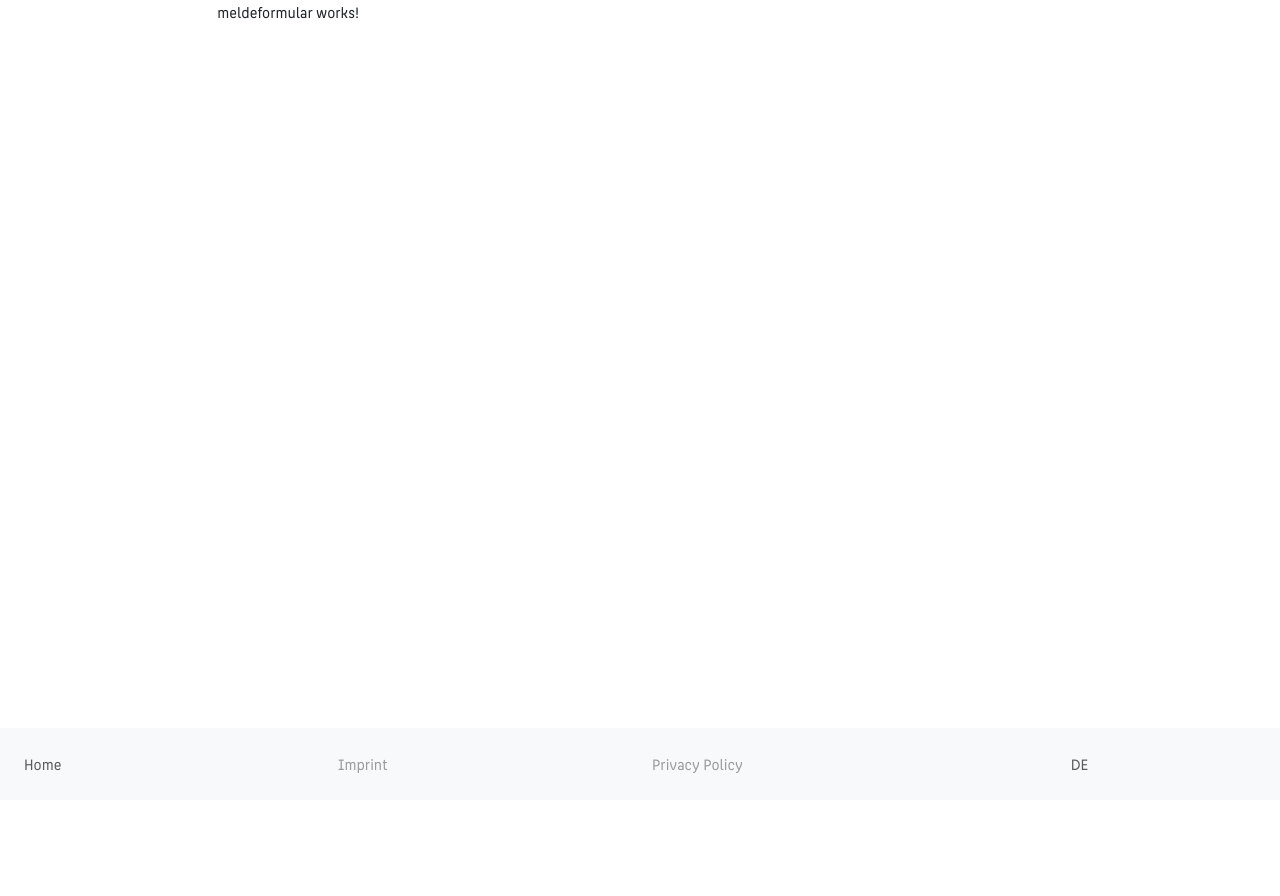
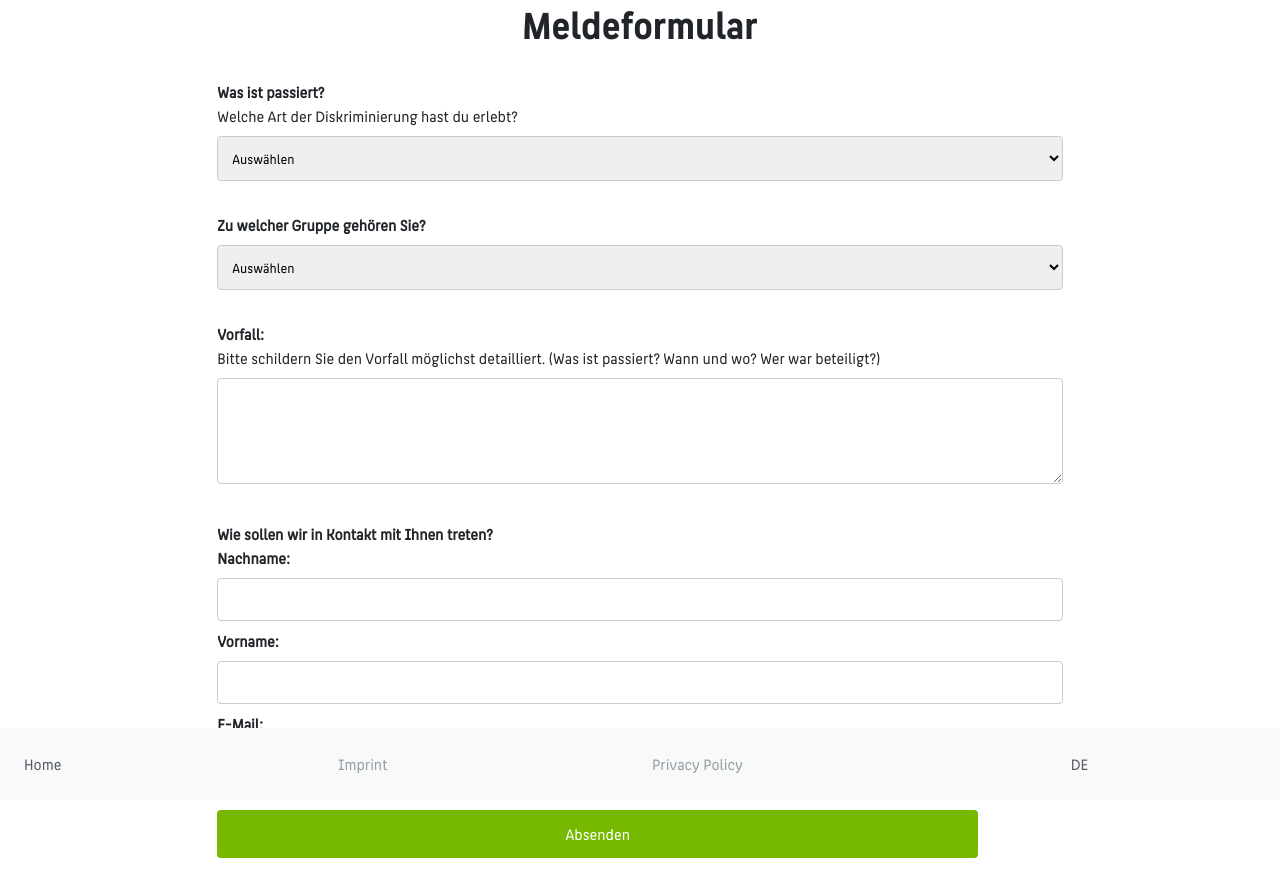
Before and after one commit to joha1na/AntidiskriminierungsAPP, an Angular app in the folder htw-antidiskriminierungsapp/: page /meldeformular in a window 1280 px wide. Shown: the top 896 px of the page. Before the commit the page ends 800 px from the top, so only its background shows below. Built offline with nearby package versions, Linux system fonts and the light colour scheme.

Commit message:
Meldeformular erstellt, Route vom Button hinzugefügt

```diff
--- a/htw-antidiskriminierungsapp/src/app/meldeformular/meldeformular.component.html
+++ b/htw-antidiskriminierungsapp/src/app/meldeformular/meldeformular.component.html
@@ -1 +1,58 @@
-<p>meldeformular works!</p>
+<h1>Meldeformular</h1>
+<br>
+<form (ngSubmit)="submitForm()" #contactForm="ngForm">
+    <div>
+        <label for="geschichte">Was ist passiert?</label>
+        <br>
+        Welche Art der Diskriminierung hast du erlebt?
+        <br>
+        <select id="geschichte" name="geschichte" required [(ngModel)]="formData.geschichte">
+          <option value="" disabled selected>Auswählen</option>
+          <option value="sexism">Sexismus</option>
+          <option value="racism">Rassismus</option>
+          <option value="Other">Other</option>
+          <!-- Weitere Kategorien hinzufügen -->
+        </select>
+      </div>
+      <br>
+    <div>
+        <label for="mitgliedergruppe">Zu welcher Gruppe gehören Sie?</label>
+        <br>
+        <select id="mitgliedergruppe" name="mitgliedergruppe" required [(ngModel)]="formData.mitgliedergruppe">
+          <option value="" disabled selected>Auswählen</option>
+          <option value="Student*in">Ich studiere an der HTW</option>
+          <option value="Professor*in">Ich bin an der HTW Berlin fest beschäftigt </option>
+          <option value="Lehrauftrag">Ich habe einen Lehrauftrag an der HTW</option>
+          <option value="professur">Ich habe an der HTW Berlin eine Professur inne</option>
+          <option value="gelaende">Mein Arbeitgeber ist zwar nicht die HTW, aber ich arbeite auf dem Gelände der Hochschule</option>
+          <option value="Other">Andere</option>
+          <!-- Weitere Kategorien hinzufügen -->
+        </select>
+      </div>
+      <br>
+
+      <div>
+      <label for="message">Vorfall:</label>
+      <br>
+      Bitte schildern Sie den Vorfall möglichst detailliert. (Was ist passiert? Wann und wo? Wer war beteiligt?)      <br>
+      <textarea id="message" name="message" rows="4" required [(ngModel)]="formData.message"></textarea>
+    </div>
+    <br>
+    <label>Wie sollen wir in Kontakt mit Ihnen treten?</label>
+    <div>
+        <label for="lastname">Nachname:</label>
+        <input type="text" id="lastname" name="lastname" required [(ngModel)]="formData.lastname">
+      </div>
+      <div>
+        <label for="firstname">Vorname:</label>
+        <input type="text" id="firstname" name="firstname" required [(ngModel)]="formData.firstname">
+      </div>
+      <div>
+        <label for="email">E-Mail:</label>
+        <input type="email" id="email" name="email" required [(ngModel)]="formData.email">
+      </div>
+    <button class="btn-primary "type="submit" [disabled]="!contactForm.valid">Absenden</button>
+  </form>
+  <br>
+  <br>
+  <br>
--- a/htw-antidiskriminierungsapp/src/app/meldeformular/meldeformular.component.ts
+++ b/htw-antidiskriminierungsapp/src/app/meldeformular/meldeformular.component.ts
@@ -1,15 +1,26 @@
-import { Component, OnInit } from '@angular/core';
+import { Component } from '@angular/core';
 
 @Component({
   selector: 'app-meldeformular',
   templateUrl: './meldeformular.component.html',
   styleUrls: ['./meldeformular.component.css']
 })
-export class MeldeformularComponent implements OnInit {
+export class MeldeformularComponent {
+  formData = {
+    mitgliedergruppe: '',
+    betroffenheit:'',
+    geschichte:'',
+    category: '',
+    lastname: '',
+    firstname:'',
+    email:'',
+    message: ''
+  };
 
-  constructor() { }
-
-  ngOnInit(): void {
+  submitForm() {
+    // Hier kannst du die Logik für das Absenden des Formulars implementieren,
+    // z. B. eine HTTP-Anfrage an den Server senden, um die Daten zu verarbeiten.
+    console.log('Formulardaten:', this.formData);
+    // Hier könnte die Logik stehen, um die Formulardaten zu senden oder zu verarbeiten.
   }
-
 }
```
